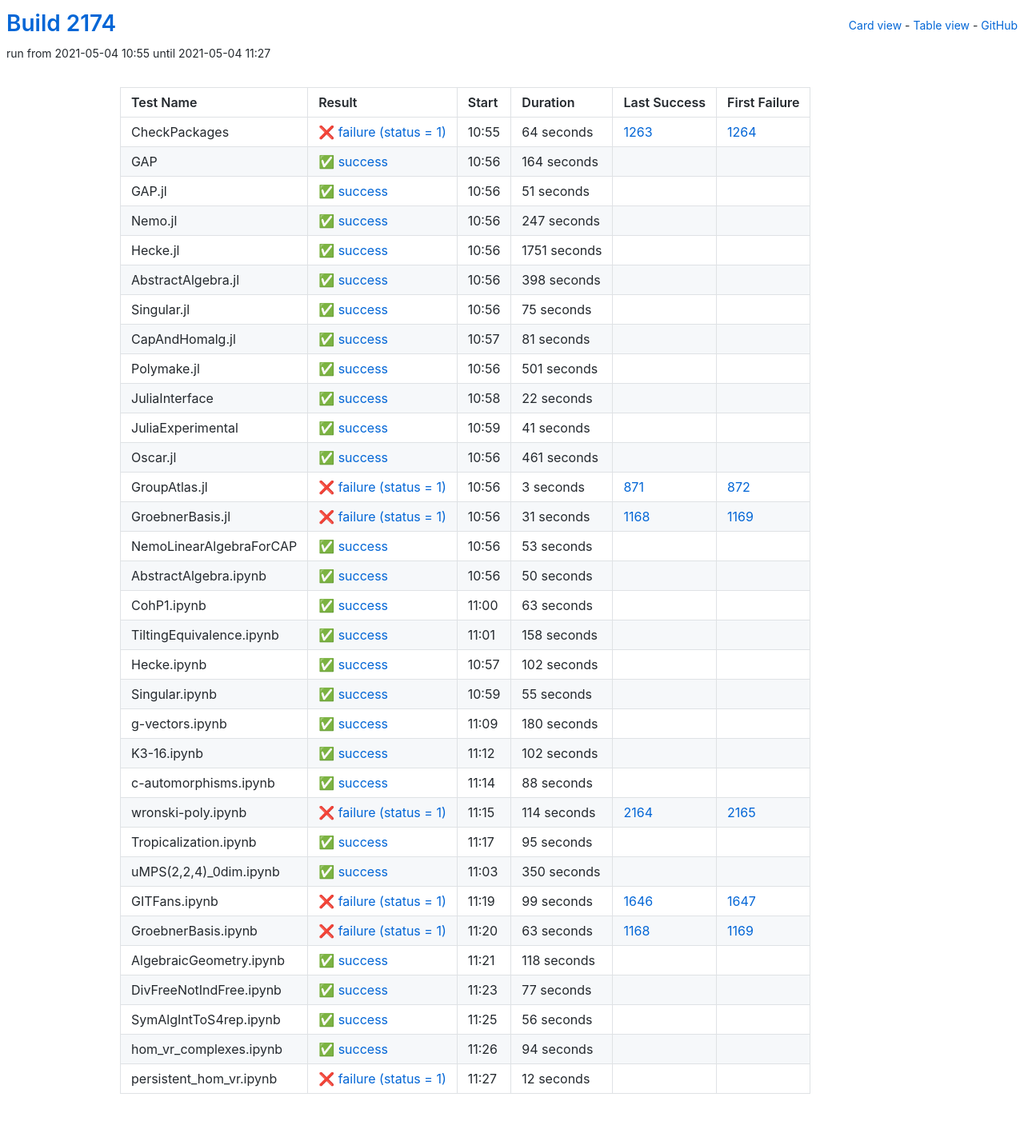
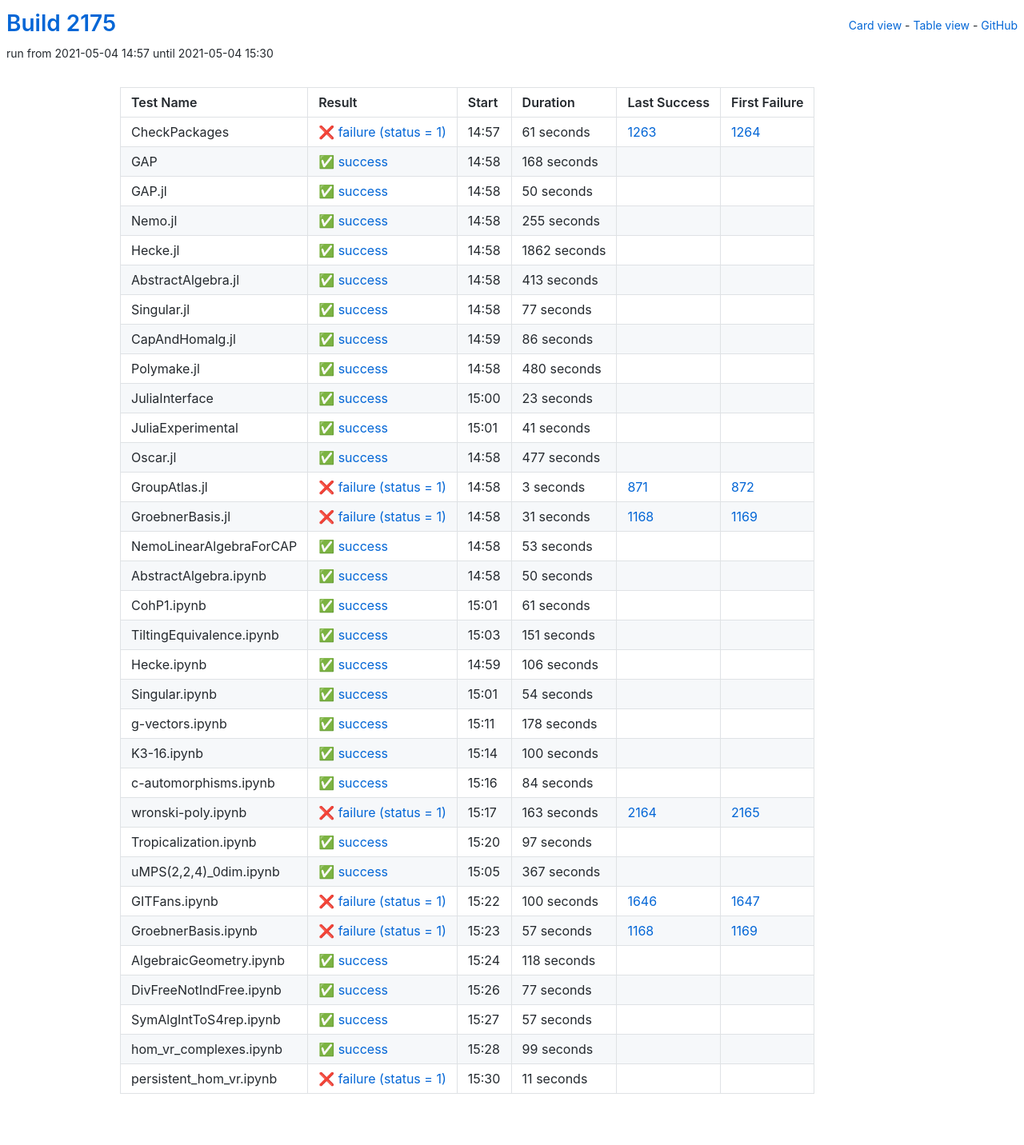
Before and after one commit to oscar-system/oscar-ci-status-stable, a Jekyll site: the page built from table.html, in a window 1280 px wide. Shown: the whole page at 80% size. Built offline with Jekyll 4.4.1, drawn with Linux system fonts in a browser that asks for light colours.

Commit message:
Build #2175

```diff
--- a/_data/ci.yml
+++ b/_data/ci.yml
@@ -1,6 +1,6 @@
 ---
-build: 2174
-build_url: https://oscarci.mathematik.uni-kl.de/job/oscar-stable/2174/
+build: 2175
+build_url: https://oscarci.mathematik.uni-kl.de/job/oscar-stable/2175/
 job: oscar-stable
 organization: oscar-system
 repo: oscar-ci-status-stable
@@ -8,128 +8,128 @@ repourl: https://github.com/oscar-system/oscar-ci-status-stable
 tests:
 - name: CheckPackages
   id: checkpackages
-  log: https://oscarci.mathematik.uni-kl.de/job/oscar-stable/2174/artifact/logs/build-2174/CheckPackages.log
-  start: 2021-05-04 10:55
+  log: https://oscarci.mathematik.uni-kl.de/job/oscar-stable/2175/artifact/logs/build-2175/CheckPackages.log
+  start: 2021-05-04 14:57
   success: false
   exitcode: 1
   status: failure
-  duration: 64
+  duration: 61
   last_success: 1263
   last_success_url: https://oscarci.mathematik.uni-kl.de/job/oscar-stable/1263/
   first_failure: 1264
   first_failure_url: https://oscarci.mathematik.uni-kl.de/job/oscar-stable/1264/
 - name: GAP
   id: gap
-  log: https://oscarci.mathematik.uni-kl.de/job/oscar-stable/2174/artifact/logs/build-2174/GAP.log
-  start: 2021-05-04 10:56
+  log: https://oscarci.mathematik.uni-kl.de/job/oscar-stable/2175/artifact/logs/build-2175/GAP.log
+  start: 2021-05-04 14:58
   success: true
   exitcode: 0
   status: success
-  duration: 164
+  duration: 168
   last_success: false
   last_success_url:
   first_failure: false
   first_failure_url:
 - name: GAP.jl
   id: gap-jl
-  log: https://oscarci.mathematik.uni-kl.de/job/oscar-stable/2174/artifact/logs/build-2174/GAP.jl.log
-  start: 2021-05-04 10:56
+  log: https://oscarci.mathematik.uni-kl.de/job/oscar-stable/2175/artifact/logs/build-2175/GAP.jl.log
+  start: 2021-05-04 14:58
   success: true
   exitcode: 0
   status: success
-  duration: 51
+  duration: 50
   last_success: false
   last_success_url:
   first_failure: false
   first_failure_url:
 - name: Nemo.jl
   id: nemo-jl
-  log: https://oscarci.mathematik.uni-kl.de/job/oscar-stable/2174/artifact/logs/build-2174/Nemo.jl.log
-  start: 2021-05-04 10:56
+  log: https://oscarci.mathematik.uni-kl.de/job/oscar-stable/2175/artifact/logs/build-2175/Nemo.jl.log
+  start: 2021-05-04 14:58
   success: true
   exitcode: 0
   status: success
-  duration: 247
+  duration: 255
   last_success: false
   last_success_url:
   first_failure: false
   first_failure_url:
 - name: Hecke.jl
   id: hecke-jl
-  log: https://oscarci.mathematik.uni-kl.de/job/oscar-stable/2174/artifact/logs/build-2174/Hecke.jl.log
-  start: 2021-05-04 10:56
+  log: https://oscarci.mathematik.uni-kl.de/job/oscar-stable/2175/artifact/logs/build-2175/Hecke.jl.log
+  start: 2021-05-04 14:58
   success: true
   exitcode: 0
   status: success
-  duration: 1751
+  duration: 1862
   last_success: false
   last_success_url:
   first_failure: false
   first_failure_url:
 - name: AbstractAlgebra.jl
   id: abstractalgebra-jl
-  log: https://oscarci.mathematik.uni-kl.de/job/oscar-stable/2174/artifact/logs/build-2174/AbstractAlgebra.jl.log
-  start: 2021-05-04 10:56
+  log: https://oscarci.mathematik.uni-kl.de/job/oscar-stable/2175/artifact/logs/build-2175/AbstractAlgebra.jl.log
+  start: 2021-05-04 14:58
   success: true
   exitcode: 0
   status: success
-  duration: 398
+  duration: 413
   last_success: false
   last_success_url:
   first_failure: false
   first_failure_url:
 - name: Singular.jl
   id: singular-jl
-  log: https://oscarci.mathematik.uni-kl.de/job/oscar-stable/2174/artifact/logs/build-2174/Singular.jl.log
-  start: 2021-05-04 10:56
+  log: https://oscarci.mathematik.uni-kl.de/job/oscar-stable/2175/artifact/logs/build-2175/Singular.jl.log
+  start: 2021-05-04 14:58
   success: true
   exitcode: 0
   status: success
-  duration: 75
+  duration: 77
   last_success: false
   last_success_url:
   first_failure: false
   first_failure_url:
 - name: CapAndHomalg.jl
   id: capandhomalg-jl
-  log: https://oscarci.mathematik.uni-kl.de/job/oscar-stable/2174/artifact/logs/build-2174/CapAndHomalg.jl.log
-  start: 2021-05-04 10:57
+  log: https://oscarci.mathematik.uni-kl.de/job/oscar-stable/2175/artifact/logs/build-2175/CapAndHomalg.jl.log
+  start: 2021-05-04 14:59
   success: true
   exitcode: 0
   status: success
-  duration: 81
+  duration: 86
   last_success: false
   last_success_url:
   first_failure: false
   first_failure_url:
 - name: Polymake.jl
   id: polymake-jl
-  log: https://oscarci.mathematik.uni-kl.de/job/oscar-stable/2174/artifact/logs/build-2174/Polymake.jl.log
-  start: 2021-05-04 10:56
+  log: https://oscarci.mathematik.uni-kl.de/job/oscar-stable/2175/artifact/logs/build-2175/Polymake.jl.log
+  start: 2021-05-04 14:58
   success: true
   exitcode: 0
   status: success
-  duration: 501
+  duration: 480
   last_success: false
   last_success_url:
   first_failure: false
   first_failure_url:
 - name: JuliaInterface
   id: juliainterface
-  log: https://oscarci.mathematik.uni-kl.de/job/oscar-stable/2174/artifact/logs/build-2174/JuliaInterface.log
-  start: 2021-05-04 10:58
+  log: https://oscarci.mathematik.uni-kl.de/job/oscar-stable/2175/artifact/logs/build-2175/JuliaInterface.log
+  start: 2021-05-04 15:00
   success: true
   exitcode: 0
   status: success
-  duration: 22
+  duration: 23
   last_success: false
   last_success_url:
   first_failure: false
   first_failure_url:
 - name: JuliaExperimental
   id: juliaexperimental
-  log: https://oscarci.mathematik.uni-kl.de/job/oscar-stable/2174/artifact/logs/build-2174/JuliaExperimental.log
-  start: 2021-05-04 10:59
+  log: https://oscarci.mathematik.uni-kl.de/job/oscar-stable/2175/artifact/logs/build-2175/JuliaExperimental.log
+  start: 2021-05-04 15:01
   success: true
   exitcode: 0
   status: success
@@ -140,20 +140,20 @@ tests:
   first_failure_url:
 - name: Oscar.jl
   id: oscar-jl
-  log: https://oscarci.mathematik.uni-kl.de/job/oscar-stable/2174/artifact/logs/build-2174/Oscar.jl.log
-  start: 2021-05-04 10:56
+  log: https://oscarci.mathematik.uni-kl.de/job/oscar-stable/2175/artifact/logs/build-2175/Oscar.jl.log
+  start: 2021-05-04 14:58
   success: true
   exitcode: 0
   status: success
-  duration: 461
+  duration: 477
   last_success: false
   last_success_url:
   first_failure: false
   first_failure_url:
 - name: GroupAtlas.jl
   id: groupatlas-jl
-  log: https://oscarci.mathematik.uni-kl.de/job/oscar-stable/2174/artifact/logs/build-2174/GroupAtlas.jl.log
-  start: 2021-05-04 10:56
+  log: https://oscarci.mathematik.uni-kl.de/job/oscar-stable/2175/artifact/logs/build-2175/GroupAtlas.jl.log
+  start: 2021-05-04 14:58
   success: false
   exitcode: 1
   status: failure
@@ -164,8 +164,8 @@ tests:
   first_failure_url: https://oscarci.mathematik.uni-kl.de/job/oscar-stable/872/
 - name: GroebnerBasis.jl
   id: groebnerbasis-jl
-  log: https://oscarci.mathematik.uni-kl.de/job/oscar-stable/2174/artifact/logs/build-2174/GroebnerBasis.jl.log
-  start: 2021-05-04 10:56
+  log: https://oscarci.mathematik.uni-kl.de/job/oscar-stable/2175/artifact/logs/build-2175/GroebnerBasis.jl.log
+  start: 2021-05-04 14:58
   success: false
   exitcode: 1
   status: failure
@@ -176,8 +176,8 @@ tests:
   first_failure_url: https://oscarci.mathematik.uni-kl.de/job/oscar-stable/1169/
 - name: NemoLinearAlgebraForCAP
   id: nemolinearalgebraforcap
-  log: https://oscarci.mathematik.uni-kl.de/job/oscar-stable/2174/artifact/logs/build-2174/NemoLinearAlgebraForCAP.log
-  start: 2021-05-04 10:56
+  log: https://oscarci.mathematik.uni-kl.de/job/oscar-stable/2175/artifact/logs/build-2175/NemoLinearAlgebraForCAP.log
+  start: 2021-05-04 14:58
   success: true
   exitcode: 0
   status: success
@@ -188,8 +188,8 @@ tests:
   first_failure_url:
 - name: AbstractAlgebra.ipynb
   id: abstractalgebra-ipynb
-  log: https://oscarci.mathematik.uni-kl.de/job/oscar-stable/2174/artifact/logs/build-2174/AbstractAlgebra.ipynb.log
-  start: 2021-05-04 10:56
+  log: https://oscarci.mathematik.uni-kl.de/job/oscar-stable/2175/artifact/logs/build-2175/AbstractAlgebra.ipynb.log
+  start: 2021-05-04 14:58
   success: true
   exitcode: 0
   status: success
@@ -200,152 +200,152 @@ tests:
   first_failure_url:
 - name: CohP1.ipynb
   id: cohp1-ipynb
-  log: https://oscarci.mathematik.uni-kl.de/job/oscar-stable/2174/artifact/logs/build-2174/CohP1.ipynb.log
-  start: 2021-05-04 11:00
+  log: https://oscarci.mathematik.uni-kl.de/job/oscar-stable/2175/artifact/logs/build-2175/CohP1.ipynb.log
+  start: 2021-05-04 15:01
   success: true
   exitcode: 0
   status: success
-  duration: 63
+  duration: 61
   last_success: false
   last_success_url:
   first_failure: false
   first_failure_url:
 - name: TiltingEquivalence.ipynb
   id: tiltingequivalence-ipynb
-  log: https://oscarci.mathematik.uni-kl.de/job/oscar-stable/2174/artifact/logs/build-2174/TiltingEquivalence.ipynb.log
-  start: 2021-05-04 11:01
+  log: https://oscarci.mathematik.uni-kl.de/job/oscar-stable/2175/artifact/logs/build-2175/TiltingEquivalence.ipynb.log
+  start: 2021-05-04 15:03
   success: true
   exitcode: 0
   status: success
-  duration: 158
+  duration: 151
   last_success: false
   last_success_url:
   first_failure: false
   first_failure_url:
 - name: Hecke.ipynb
   id: hecke-ipynb
-  log: https://oscarci.mathematik.uni-kl.de/job/oscar-stable/2174/artifact/logs/build-2174/Hecke.ipynb.log
-  start: 2021-05-04 10:57
+  log: https://oscarci.mathematik.uni-kl.de/job/oscar-stable/2175/artifact/logs/build-2175/Hecke.ipynb.log
+  start: 2021-05-04 14:59
   success: true
   exitcode: 0
   status: success
-  duration: 102
+  duration: 106
   last_success: false
   last_success_url:
   first_failure: false
   first_failure_url:
 - name: Singular.ipynb
   id: singular-ipynb
-  log: https://oscarci.mathematik.uni-kl.de/job/oscar-stable/2174/artifact/logs/build-2174/Singular.ipynb.log
-  start: 2021-05-04 10:59
+  log: https://oscarci.mathematik.uni-kl.de/job/oscar-stable/2175/artifact/logs/build-2175/Singular.ipynb.log
+  start: 2021-05-04 15:01
   success: true
   exitcode: 0
   status: success
-  duration: 55
+  duration: 54
   last_success: false
   last_success_url:
   first_failure: false
   first_failure_url:
 - name: g-vectors.ipynb
   id: g-vectors-ipynb
-  log: https://oscarci.mathematik.uni-kl.de/job/oscar-stable/2174/artifact/logs/build-2174/g-vectors.ipynb.log
-  start: 2021-05-04 11:09
+  log: https://oscarci.mathematik.uni-kl.de/job/oscar-stable/2175/artifact/logs/build-2175/g-vectors.ipynb.log
+  start: 2021-05-04 15:11
   success: true
   exitcode: 0
   status: success
-  duration: 180
+  duration: 178
   last_success: false
   last_success_url:
   first_failure: false
   first_failure_url:
 - name: K3-16.ipynb
   id: k3-16-ipynb
-  log: https://oscarci.mathematik.uni-kl.de/job/oscar-stable/2174/artifact/logs/build-2174/K3-16.ipynb.log
-  start: 2021-05-04 11:12
+  log: https://oscarci.mathematik.uni-kl.de/job/oscar-stable/2175/artifact/logs/build-2175/K3-16.ipynb.log
+  start: 2021-05-04 15:14
   success: true
   exitcode: 0
   status: success
-  duration: 102
+  duration: 100
   last_success: false
   last_success_url:
   first_failure: false
   first_failure_url:
 - name: c-automorphisms.ipynb
   id: c-automorphisms-ipynb
-  log: https://oscarci.mathematik.uni-kl.de/job/oscar-stable/2174/artifact/logs/build-2174/c-automorphisms.ipynb.log
-  start: 2021-05-04 11:14
+  log: https://oscarci.mathematik.uni-kl.de/job/oscar-stable/2175/artifact/logs/build-2175/c-automorphisms.ipynb.log
+  start: 2021-05-04 15:16
   success: true
   exitcode: 0
   status: success
-  duration: 88
+  duration: 84
   last_success: false
   last_success_url:
   first_failure: false
   first_failure_url:
 - name: wronski-poly.ipynb
   id: wronski-poly-ipynb
-  log: https://oscarci.mathematik.uni-kl.de/job/oscar-stable/2174/artifact/logs/build-2174/wronski-poly.ipynb.log
-  start: 2021-05-04 11:15
+  log: https://oscarci.mathematik.uni-kl.de/job/oscar-stable/2175/artifact/logs/build-2175/wronski-poly.ipynb.log
+  start: 2021-05-04 15:17
   success: false
   exitcode: 1
   status: failure
-  duration: 114
+  duration: 163
   last_success: 2164
   last_success_url: https://oscarci.mathematik.uni-kl.de/job/oscar-stable/2164/
   first_failure: 2165
   first_failure_url: https://oscarci.mathematik.uni-kl.de/job/oscar-stable/2165/
 - name: Tropicalization.ipynb
   id: tropicalization-ipynb
-  log: https://oscarci.mathematik.uni-kl.de/job/oscar-stable/2174/artifact/logs/build-2174/Tropicalization.ipynb.log
-  start: 2021-05-04 11:17
+  log: https://oscarci.mathematik.uni-kl.de/job/oscar-stable/2175/artifact/logs/build-2175/Tropicalization.ipynb.log
+  start: 2021-05-04 15:20
   success: true
   exitcode: 0
   status: success
-  duration: 95
+  duration: 97
   last_success: false
   last_success_url:
   first_failure: false
   first_failure_url:
 - name: uMPS(2,2,4)_0dim.ipynb
   id: umps-2-2-4-0dim-ipynb
-  log: https://oscarci.mathematik.uni-kl.de/job/oscar-stable/2174/artifact/logs/build-2174/uMPS-2-2-4-_0dim.ipynb.log
-  start: 2021-05-04 11:03
+  log: https://oscarci.mathematik.uni-kl.de/job/oscar-stable/2175/artifact/logs/build-2175/uMPS-2-2-4-_0dim.ipynb.log
+  start: 2021-05-04 15:05
   success: true
   exitcode: 0
   status: success
-  duration: 350
+  duration: 367
   last_success: false
   last_success_url:
   first_failure: false
   first_failure_url:
 - name: GITFans.ipynb
   id: gitfans-ipynb
-  log: https://oscarci.mathematik.uni-kl.de/job/oscar-stable/2174/artifact/logs/build-2174/GITFans.ipynb.log
-  start: 2021-05-04 11:19
+  log: https://oscarci.mathematik.uni-kl.de/job/oscar-stable/2175/artifact/logs/build-2175/GITFans.ipynb.log
+  start: 2021-05-04 15:22
   success: false
   exitcode: 1
   status: failure
-  duration: 99
+  duration: 100
   last_success: 1646
   last_success_url: https://oscarci.mathematik.uni-kl.de/job/oscar-stable/1646/
   first_failure: 1647
   first_failure_url: https://oscarci.mathematik.uni-kl.de/job/oscar-stable/1647/
 - name: GroebnerBasis.ipynb
   id: groebnerbasis-ipynb
-  log: https://oscarci.mathematik.uni-kl.de/job/oscar-stable/2174/artifact/logs/build-2174/GroebnerBasis.ipynb.log
-  start: 2021-05-04 11:20
+  log: https://oscarci.mathematik.uni-kl.de/job/oscar-stable/2175/artifact/logs/build-2175/GroebnerBasis.ipynb.log
+  start: 2021-05-04 15:23
   success: false
   exitcode: 1
   status: failure
-  duration: 63
+  duration: 57
   last_success: 1168
   last_success_url: https://oscarci.mathematik.uni-kl.de/job/oscar-stable/1168/
   first_failure: 1169
   first_failure_url: https://oscarci.mathematik.uni-kl.de/job/oscar-stable/1169/
 - name: AlgebraicGeometry.ipynb
   id: algebraicgeometry-ipynb
-  log: https://oscarci.mathematik.uni-kl.de/job/oscar-stable/2174/artifact/logs/build-2174/AlgebraicGeometry.ipynb.log
-  start: 2021-05-04 11:21
+  log: https://oscarci.mathematik.uni-kl.de/job/oscar-stable/2175/artifact/logs/build-2175/AlgebraicGeometry.ipynb.log
+  start: 2021-05-04 15:24
   success: true
   exitcode: 0
   status: success
@@ -356,8 +356,8 @@ tests:
   first_failure_url:
 - name: DivFreeNotIndFree.ipynb
   id: divfreenotindfree-ipynb
-  log: https://oscarci.mathematik.uni-kl.de/job/oscar-stable/2174/artifact/logs/build-2174/DivFreeNotIndFree.ipynb.log
-  start: 2021-05-04 11:23
+  log: https://oscarci.mathematik.uni-kl.de/job/oscar-stable/2175/artifact/logs/build-2175/DivFreeNotIndFree.ipynb.log
+  start: 2021-05-04 15:26
   success: true
   exitcode: 0
   status: success
@@ -368,36 +368,36 @@ tests:
   first_failure_url:
 - name: SymAlgIntToS4rep.ipynb
   id: symalginttos4rep-ipynb
-  log: https://oscarci.mathematik.uni-kl.de/job/oscar-stable/2174/artifact/logs/build-2174/SymAlgIntToS4rep.ipynb.log
-  start: 2021-05-04 11:25
+  log: https://oscarci.mathematik.uni-kl.de/job/oscar-stable/2175/artifact/logs/build-2175/SymAlgIntToS4rep.ipynb.log
+  start: 2021-05-04 15:27
   success: true
   exitcode: 0
   status: success
-  duration: 56
+  duration: 57
   last_success: false
   last_success_url:
   first_failure: false
   first_failure_url:
 - name: hom_vr_complexes.ipynb
   id: hom-vr-complexes-ipynb
-  log: https://oscarci.mathematik.uni-kl.de/job/oscar-stable/2174/artifact/logs/build-2174/hom_vr_complexes.ipynb.log
-  start: 2021-05-04 11:26
+  log: https://oscarci.mathematik.uni-kl.de/job/oscar-stable/2175/artifact/logs/build-2175/hom_vr_complexes.ipynb.log
+  start: 2021-05-04 15:28
   success: true
   exitcode: 0
   status: success
-  duration: 94
+  duration: 99
   last_success: false
   last_success_url:
   first_failure: false
   first_failure_url:
 - name: persistent_hom_vr.ipynb
   id: persistent-hom-vr-ipynb
-  log: https://oscarci.mathematik.uni-kl.de/job/oscar-stable/2174/artifact/logs/build-2174/persistent_hom_vr.ipynb.log
-  start: 2021-05-04 11:27
+  log: https://oscarci.mathematik.uni-kl.de/job/oscar-stable/2175/artifact/logs/build-2175/persistent_hom_vr.ipynb.log
+  start: 2021-05-04 15:30
   success: false
   exitcode: 1
   status: failure
-  duration: 12
+  duration: 11
   last_success: false
   last_success_url:
   first_failure: false
```
Also changed, not shown: README.md.
